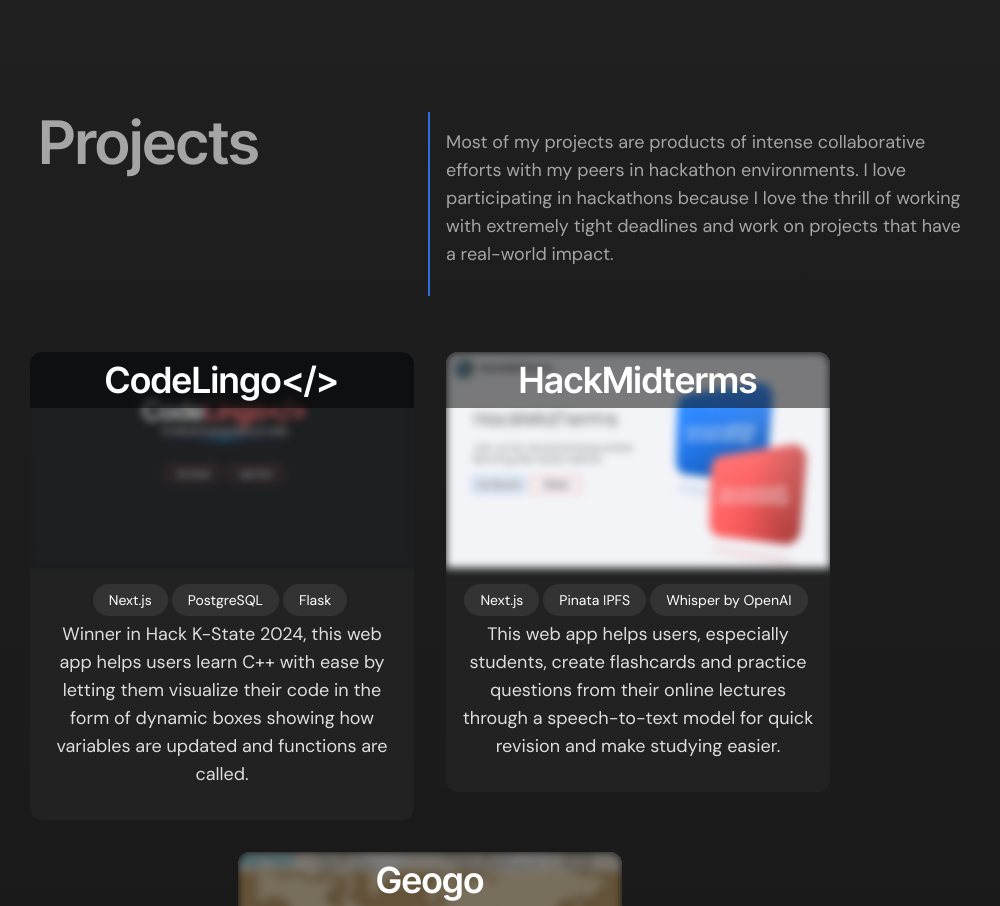
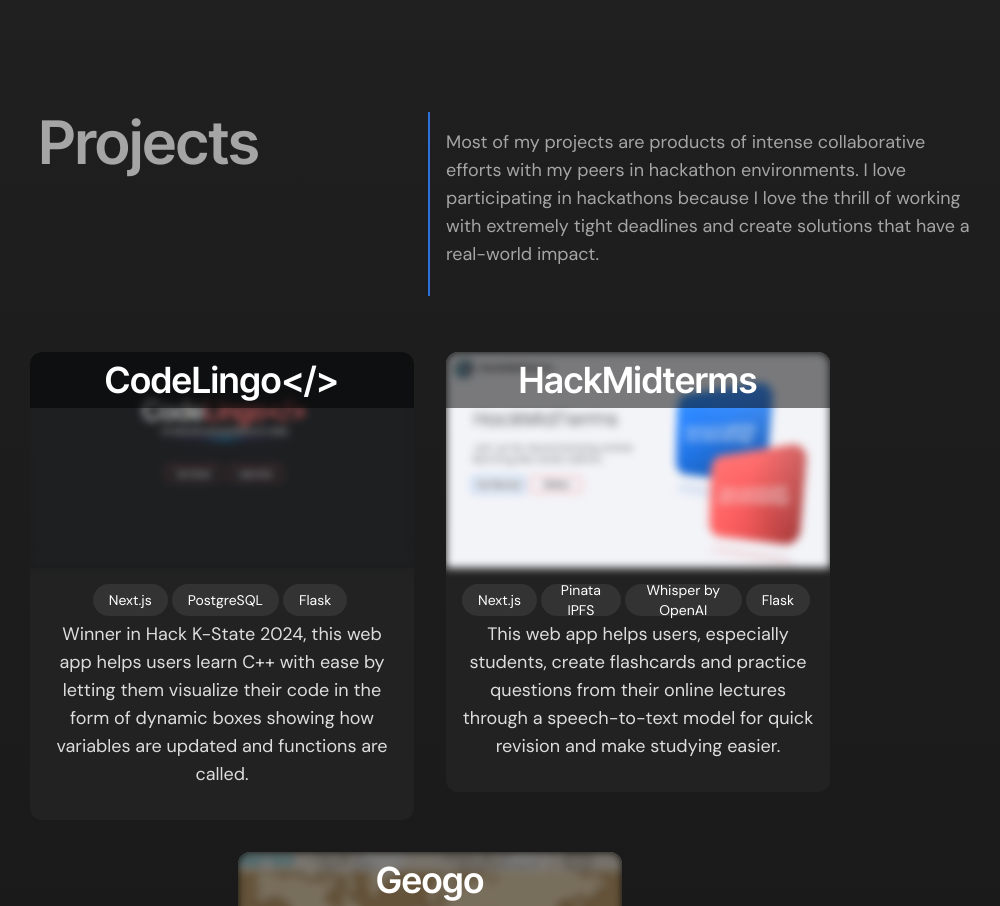
Before and after one commit to an-siuu-man/portfolio, a Next.js app in the folder portfolio/: page / in a window 1280 px wide. Shown: the part 1160-2066 px from the top of the page, without its empty margins (210-1210 px from the left). Built offline with nearby package versions, Linux system fonts and the light colour scheme.

Commit message:
making navbar functional

```diff
--- a/portfolio/src/app/components/Navbar.js
+++ b/portfolio/src/app/components/Navbar.js
@@ -75,12 +75,21 @@ export default function Navbar() {
     setIsDropdownOpen(!isDropdownOpen);
   };
 
+  function handleAbout() {
+    window.scrollTo({ top: 0, behavior: 'smooth' });
+    // setTimeout(() => {
+      //   window.scrollBy(0, -75); // Adjust the value (-75) to scroll a few pixels above the div
+      // }, 500); // Adjust the timeout duration if necessary
+    }
+
+
+
   return (
     <div className="navbar-container transition duration-500 flex justify-center sticky top-0 z-50 pb-4 bg-[#2d2d2d] items-center mb-4">
       <div className="navbar w-[6%] flex justify-between items-center mt-4">
         <h1 className="name-header z-50 font-cursive whitespace-nowrap absolute text-bold text-4xl cursor-pointer">Ansuman Sharma</h1>
         <div className="links opacity-0 flex ml-auto">
-          <p className="link font-dmsans mx-[20px] cursor-pointer hover:text-[#2e70db] duration-100">About</p>
+          <p onClick = {() => {handleAbout()}} className="link font-dmsans mx-[20px] cursor-pointer hover:text-[#2e70db] duration-100">About</p>
           <p className="link font-dmsans mx-[20px] cursor-pointer hover:text-[#2e70db] duration-100">Experience</p>
           <p className="link font-dmsans mx-[20px] cursor-pointer hover:text-[#2e70db] duration-100">Projects</p>
           <p className="link font-dmsans mx-[20px] cursor-pointer hover:text-[#2e70db] duration-100">Contact</p>
@@ -90,7 +99,7 @@ export default function Navbar() {
         </button>
         {isDropdownOpen && (
           <div ref={dropdownRef} className="dropdown-menu absolute top-full right-0 rounded-xl bg-[#333] py-4 shadow-lg">
-            <p className="link font-dmsans mx-[20px] cursor-pointer hover:text-[#2e70db] duration-100">About</p>
+            <p onClick = {() => {handleAbout()}} className="link font-dmsans mx-[20px] cursor-pointer hover:text-[#2e70db] duration-100">About</p>
             <p className="link font-dmsans mx-[20px] cursor-pointer hover:text-[#2e70db] duration-100">Experience</p>
             <p className="link font-dmsans mx-[20px] cursor-pointer hover:text-[#2e70db] duration-100">Projects</p>
             <p className="link font-dmsans mx-[20px] cursor-pointer z-20 hover:text-[#2e70db] duration-100">Contact</p>
--- a/portfolio/src/app/components/Projects.js
+++ b/portfolio/src/app/components/Projects.js
@@ -48,13 +48,13 @@ export default function Projects() {
                     <div className='right w-[50%] flex flex-col p-4 mb-3 transition duration-700 '>
                         <p className='font-dmsans text-lg'>
                             Most of my projects are products of intense collaborative efforts with my peers in hackathon environments.
-                            I love participating in hackathons because I love the thrill of working with extremely tight deadlines and work on projects that have a real-world impact.
+                            I love participating in hackathons because I love the thrill of working with extremely tight deadlines and create solutions that have a real-world impact.
                         </p>
                     </div>
                 </div>
                 <div className='projects-container flex flex-row items-stretch justify-center max-w-[80vw] flex-wrap'>
                     <Project image = {project1} skills = {['Next.js', 'PostgreSQL','Flask']} title = 'CodeLingo</>' description = 'Winner in Hack K-State 2024, this web app helps users learn C++ with ease by letting them visualize their code in the form of dynamic boxes showing how variables are updated and functions are called.' />
-                    <Project image = {project2} skills = {['Next.js', 'Pinata IPFS', 'Whisper by OpenAI']} title = 'HackMidterms' description = 'This web app helps users, especially students, create flashcards and practice questions from their online lectures through a speech-to-text model for quick revision and make studying easier.'/>
+                    <Project image = {project2} skills = {['Next.js', 'Pinata IPFS', 'Whisper by OpenAI', 'Flask']} title = 'HackMidterms' description = 'This web app helps users, especially students, create flashcards and practice questions from their online lectures through a speech-to-text model for quick revision and make studying easier.'/>
                     <Project image = {project3} skills = {['Django', 'Flask', 'SerpAPI', 'Gemini']} title = 'Geogo' description = 'To make tourism easier, me and three of my peers developed this app to provide users with visa requirements, flight itenaries, popular tourist spots, and potential daily costs of travelling to any city with an international airport.' />
                 </div>
             </div>
```
